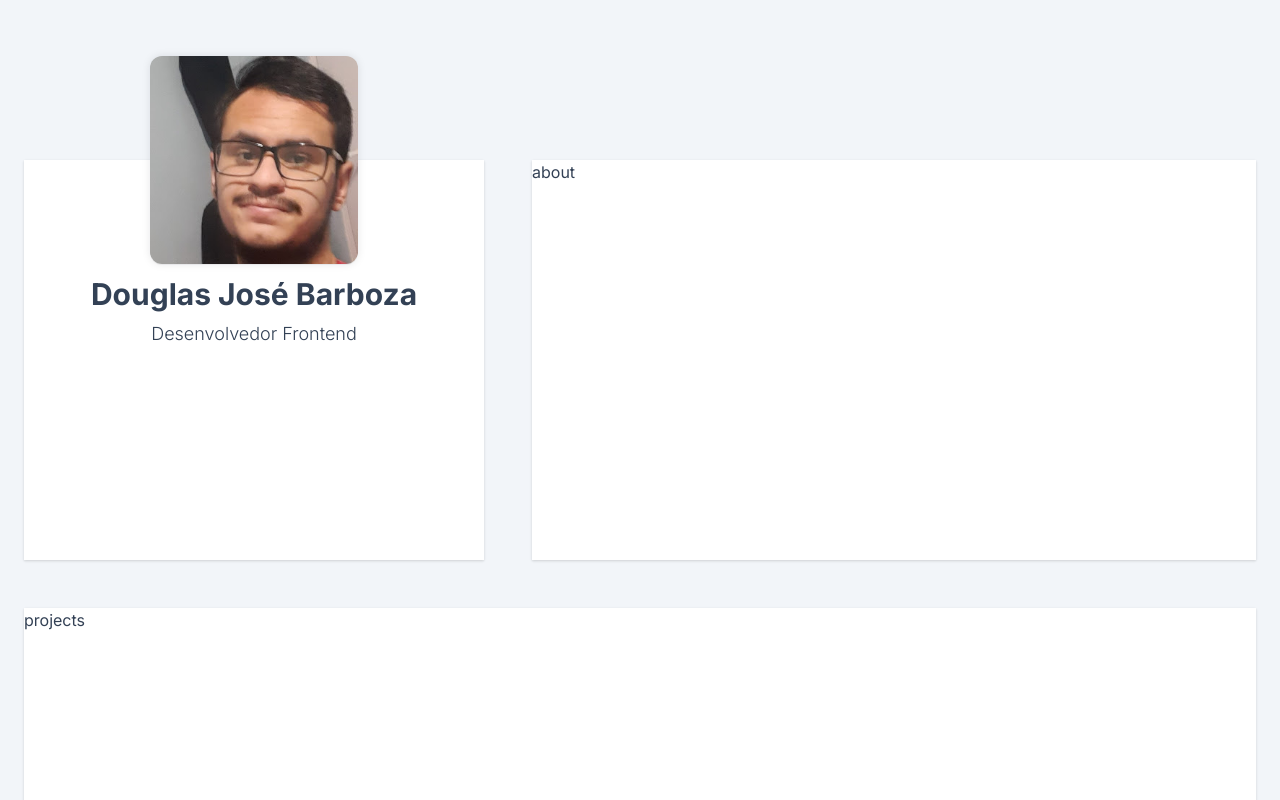
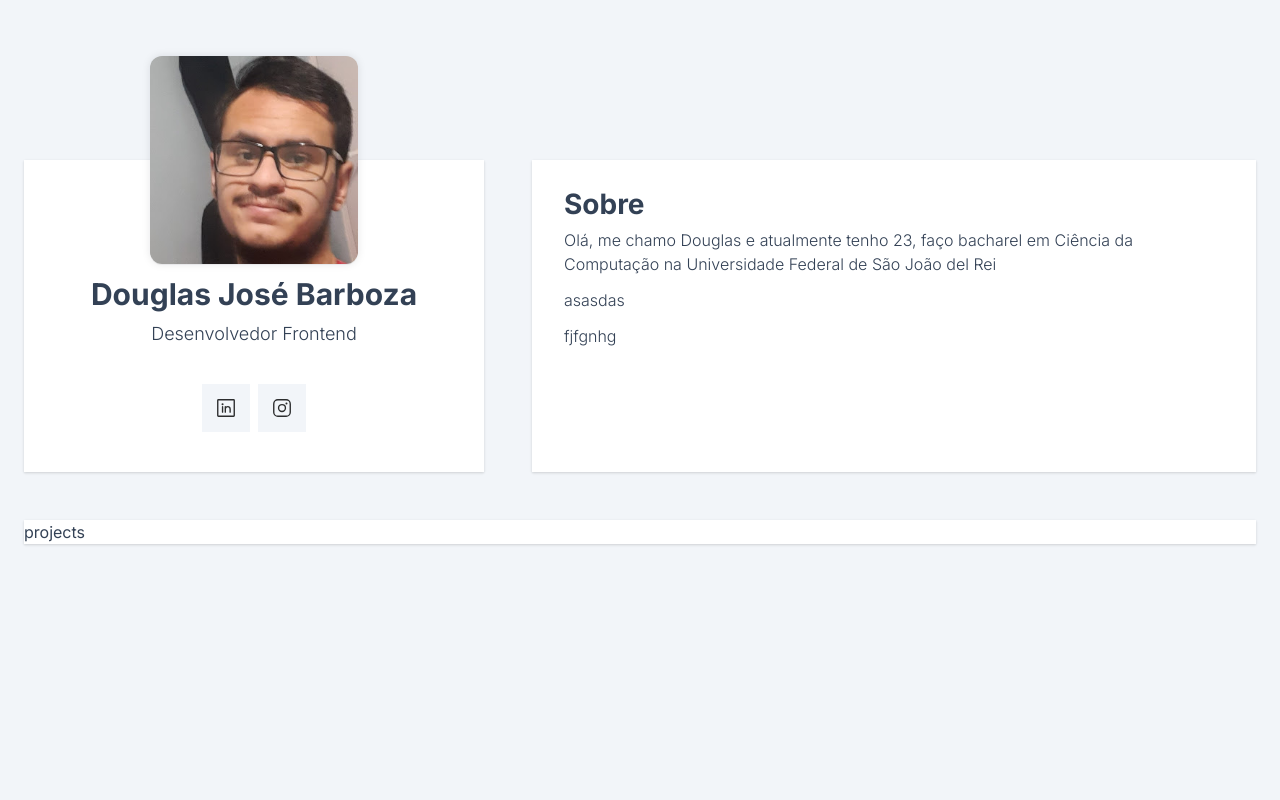
Before and after one commit to douglasjosebarboza/portfolio, a Next.js app: page / in a window 1280 px wide. Shown: the top 800 px of the page. Built offline with nearby package versions, Linux system fonts and the light colour scheme.

Commit message:
about infos

```diff
--- a/app/globals.css
+++ b/app/globals.css
@@ -36,5 +36,4 @@ main {
 section {
   background-color: var(--background-card);
   box-shadow: var(--shadow-card);
-  height: 400px;
 }
--- a/app/page.tsx
+++ b/app/page.tsx
@@ -1,9 +1,11 @@
 import UserCard from '@/components/UserCard'
+import AboutCard from '@/components/AboutCard'
+
 export default function Home() {
   return (
     <main className="mx-auto my-40 grid w-full max-w-7xl gap-12 px-6">
       <UserCard />
-      <section>about</section>
+      <AboutCard />
       <section className="col-span-2">projects</section>
     </main>
   )
--- /dev/null
+++ b/components/AboutCard.jsx
@@ -0,0 +1,17 @@
+import Subtitle from '@/components/Subtitle'
+import ParagraphAbout from '@/components/ParagraphAbout'
+
+export default function AboutCard() {
+  const hoje = new Date()
+  const idade = hoje.getFullYear() - 2000
+  return (
+    <section className="p-8 text-base font-light">
+      <Subtitle name={'Sobre'} />
+      <ParagraphAbout
+        content={`Olá, me chamo Douglas e atualmente tenho ${idade}, faço bacharel em Ciência da Computação na Universidade Federal de São João del Rei`}
+      />
+      <ParagraphAbout content={'asasdas'} />
+      <ParagraphAbout content={'fjfgnhg'} />
+    </section>
+  )
+}
--- /dev/null
+++ b/components/InstagramAnchor.jsx
@@ -0,0 +1,14 @@
+import { InstagramLogo } from '@phosphor-icons/react/dist/ssr'
+
+export default function InstagramAnchor() {
+  return (
+    <a
+      className="flex h-12 w-12 items-center justify-center
+  bg-[var(--background-body)] text-[var(--secondary)] transition-all hover:translate-y-[-12px] hover:bg-[var(--link)] hover:text-white"
+      href="#"
+      target="_blank"
+    >
+      <InstagramLogo size={22} />
+    </a>
+  )
+}
--- /dev/null
+++ b/components/LinkedinAnchor.jsx
@@ -0,0 +1,14 @@
+import { LinkedinLogo } from '@phosphor-icons/react/dist/ssr'
+
+export default function LinkedinArco() {
+  return (
+    <a
+      className="flex h-12 w-12 items-center justify-center
+  bg-[var(--background-body)] text-[var(--secondary)] transition-all hover:translate-y-[-12px] hover:bg-[var(--link)] hover:text-white"
+      href="#"
+      target="_blank"
+    >
+      <LinkedinLogo size={22} />
+    </a>
+  )
+}
--- /dev/null
+++ b/components/ParagraphAbout.jsx
@@ -0,0 +1,3 @@
+export default function ParagraphAbout({ content }) {
+  return <p className="mt-3">{content}</p>
+}
--- /dev/null
+++ b/components/Subtitle.jsx
@@ -0,0 +1,3 @@
+export default function Subtitle({ name }) {
+  return <h2 className="text-[28px] font-bold">{name}</h2>
+}
--- a/components/UserCard.jsx
+++ b/components/UserCard.jsx
@@ -1,4 +1,6 @@
 import Image from 'next/image'
+import LinkedinAnchor from '@/components/LinkedinAnchor'
+import InstagramAnchor from '@/components/InstagramAnchor'
 
 export default function UserCard() {
   return (
@@ -16,6 +18,10 @@ export default function UserCard() {
         <h1 className="text-3xl font-bold">Douglas José Barboza</h1>
         <p className="text-lg font-light">Desenvolvedor Frontend</p>
       </div>
+      <div className="mt-6 flex gap-x-2">
+        <LinkedinAnchor />
+        <InstagramAnchor />
+      </div>
     </section>
   )
 }
--- a/package.json
+++ b/package.json
@@ -9,6 +9,7 @@
     "lint": "next lint"
   },
   "dependencies": {
+    "@phosphor-icons/react": "^2.1.3",
     "next": "14.0.4",
     "react": "^18",
     "react-dom": "^18"
```
Also changed, not shown: 1 other file (tests, documents, lock files or other folders).
